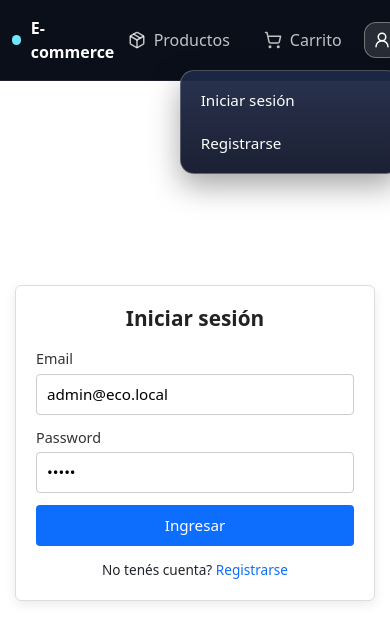
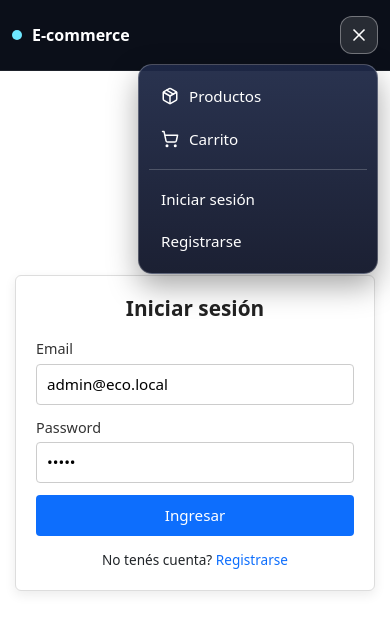
Before and after one commit to MoNRaSpGit/E-commerce, a React app: page /E-commerce/login in a window 390 px wide. Both pictures are taken after a click on the button "Abrir menú". Shown: the top 642 px of the page. Built offline with nearby package versions, Linux system fonts and the light colour scheme; the HTML template or start-up script is replaced by a standard one.

Commit message:
menu tipo hamburegueza

```diff
--- a/src/components/Navbar.jsx
+++ b/src/components/Navbar.jsx
@@ -1,5 +1,5 @@
 import { NavLink, useNavigate } from "react-router-dom";
-import { ShoppingCart, Package, UserRound } from "lucide-react";
+import { ShoppingCart, Package, UserRound, Menu, X } from "lucide-react";
 import "../styles/navbar.css";
 import "../styles/userMenu.css";
 import { useEffect, useRef, useState } from "react";
@@ -7,8 +7,12 @@ import { useDispatch, useSelector } from "react-redux";
 import { logout, selectUser, selectIsAuthed } from "../slices/authSlice";
 
 export default function Navbar() {
-  const [open, setOpen] = useState(false);
+  const [open, setOpen] = useState(false);         // dropdown user (desktop)
+  const [mobileOpen, setMobileOpen] = useState(false); // panel hamburguesa (mobile)
+
   const menuRef = useRef(null);
+  const mobileRef = useRef(null);
+
   const navigate = useNavigate();
   const dispatch = useDispatch();
 
@@ -17,33 +21,52 @@ export default function Navbar() {
 
   useEffect(() => {
     const onDocClick = (e) => {
-      if (!menuRef.current) return;
-      if (!menuRef.current.contains(e.target)) setOpen(false);
+      // cerrar dropdown user
+      if (menuRef.current && !menuRef.current.contains(e.target)) setOpen(false);
+
+      // cerrar menú mobile
+      if (mobileRef.current && !mobileRef.current.contains(e.target)) setMobileOpen(false);
     };
+
     document.addEventListener("mousedown", onDocClick);
     return () => document.removeEventListener("mousedown", onDocClick);
   }, []);
 
   const goLogin = () => {
     setOpen(false);
+    setMobileOpen(false);
     navigate("/login");
+  };
+
+  const goRegister = () => {
+    setOpen(false);
+    setMobileOpen(false);
+    navigate("/registrar");
   };
 
   const doLogout = () => {
     setOpen(false);
+    setMobileOpen(false);
     dispatch(logout());
     navigate("/productos");
+  };
+
+  const go = (path) => {
+    setOpen(false);
+    setMobileOpen(false);
+    navigate(path);
   };
 
   return (
     <header className="app-navbar">
       <div className="container d-flex align-items-center justify-content-between py-3">
-        <NavLink to="/productos" className="brand">
+        <NavLink to="/productos" className="brand" onClick={() => setMobileOpen(false)}>
           <span className="brand-dot" />
           <span>E-commerce</span>
         </NavLink>
 
-        <nav className="nav-links">
+        {/* ✅ LINKS DESKTOP (igual que antes) */}
+        <nav className="nav-links nav-desktop">
           <NavLink
             to="/productos"
             className={({ isActive }) => `nav-item ${isActive ? "active" : ""}`}
@@ -60,7 +83,7 @@ export default function Navbar() {
             <span>Carrito</span>
           </NavLink>
 
-          {/* 👤 User menu */}
+          {/* 👤 User menu (igual que antes) */}
           <div className="user-menu" ref={menuRef}>
             <button
               className="user-btn"
@@ -88,14 +111,7 @@ export default function Navbar() {
                     <button className="user-item" onClick={goLogin} type="button">
                       Iniciar sesión
                     </button>
-                    <button
-                      className="user-item"
-                      onClick={() => {
-                        setOpen(false);
-                        navigate("/registrar");
-                      }}
-                      type="button"
-                    >
+                    <button className="user-item" onClick={goRegister} type="button">
                       Registrarse
                     </button>
                   </>
@@ -104,6 +120,57 @@ export default function Navbar() {
             )}
           </div>
         </nav>
+
+        {/* ✅ HAMBURGUESA (solo mobile) */}
+        <div className="nav-mobile" ref={mobileRef}>
+          <button
+            className="burger-btn"
+            type="button"
+            aria-label="Abrir menú"
+            aria-expanded={mobileOpen}
+            onClick={() => setMobileOpen((v) => !v)}
+          >
+            {mobileOpen ? <X size={20} /> : <Menu size={20} />}
+          </button>
+
+          {mobileOpen && (
+            <div className="mobile-dropdown">
+              <button className="mobile-item" type="button" onClick={() => go("/productos")}>
+                <Package size={18} />
+                <span>Productos</span>
+              </button>
+
+              <button className="mobile-item" type="button" onClick={() => go("/carrito")}>
+                <ShoppingCart size={18} />
+                <span>Carrito</span>
+              </button>
+
+              <div className="mobile-sep" />
+
+              {isAuthed ? (
+                <>
+                  <div className="mobile-meta">
+                    <div className="mobile-email">{user?.email}</div>
+                    <div className="mobile-rol">{user?.rol}</div>
+                  </div>
+
+                  <button className="mobile-item danger" type="button" onClick={doLogout}>
+                    Cerrar sesión
+                  </button>
+                </>
+              ) : (
+                <>
+                  <button className="mobile-item" type="button" onClick={goLogin}>
+                    Iniciar sesión
+                  </button>
+                  <button className="mobile-item" type="button" onClick={goRegister}>
+                    Registrarse
+                  </button>
+                </>
+              )}
+            </div>
+          )}
+        </div>
       </div>
     </header>
   );
--- a/src/styles/navbar.css
+++ b/src/styles/navbar.css
@@ -49,3 +49,122 @@
   background: rgba(110, 231, 255, 0.12);
   border: 1px solid rgba(110, 231, 255, 0.25);
 }
+
+/* =========================
+   MOBILE NAV (hamburguesa)
+   ========================= */
+
+.nav-desktop {
+  /* por defecto visible */
+}
+
+.nav-mobile {
+  display: none;
+  position: relative;
+}
+
+.burger-btn {
+  display: inline-flex;
+  align-items: center;
+  justify-content: center;
+
+  padding: 8px;
+  border-radius: 12px;
+
+  background: rgba(255, 255, 255, 0.12);
+  border: 1px solid rgba(255, 255, 255, 0.35);
+  color: #ffffff;
+
+  cursor: pointer;
+}
+
+.burger-btn:hover {
+  background: rgba(255, 255, 255, 0.22);
+}
+
+.mobile-dropdown {
+  position: absolute;
+  right: 0;
+  top: calc(100% + 10px);
+
+  min-width: 240px;
+  padding: 10px;
+
+  border-radius: 14px;
+
+  background: linear-gradient(
+    180deg,
+    rgba(30, 40, 70, 0.95),
+    rgba(15, 20, 40, 0.95)
+  );
+
+  border: 1px solid rgba(255, 255, 255, 0.25);
+  box-shadow: 0 12px 30px rgba(0, 0, 0, 0.35);
+
+  z-index: 60;
+  color: #fff;
+}
+
+.mobile-item {
+  width: 100%;
+  display: flex;
+  align-items: center;
+  gap: 10px;
+
+  padding: 10px 12px;
+  border-radius: 10px;
+
+  background: transparent;
+  border: 0;
+
+  color: #fff;
+  font-size: 0.95rem;
+  text-align: left;
+
+  cursor: pointer;
+  transition: background 0.2s ease, transform 0.15s ease;
+}
+
+.mobile-item:hover {
+  background: rgba(255, 255, 255, 0.18);
+  transform: translateX(2px);
+}
+
+.mobile-item.danger {
+  color: #ffb4bd;
+}
+
+.mobile-sep {
+  height: 1px;
+  margin: 8px 0;
+  background: rgba(255, 255, 255, 0.2);
+}
+
+.mobile-meta {
+  padding: 10px 12px 8px;
+  margin-bottom: 6px;
+  border-bottom: 1px solid rgba(255, 255, 255, 0.2);
+}
+
+.mobile-email {
+  font-size: 0.95rem;
+  font-weight: 500;
+}
+
+.mobile-rol {
+  font-size: 0.75rem;
+  opacity: 0.85;
+  margin-top: 2px;
+  text-transform: uppercase;
+  letter-spacing: 0.04em;
+}
+
+/* ✅ BREAKPOINT: mobile */
+@media (max-width: 768px) {
+  .nav-desktop {
+    display: none;
+  }
+  .nav-mobile {
+    display: inline-flex;
+  }
+}
```
